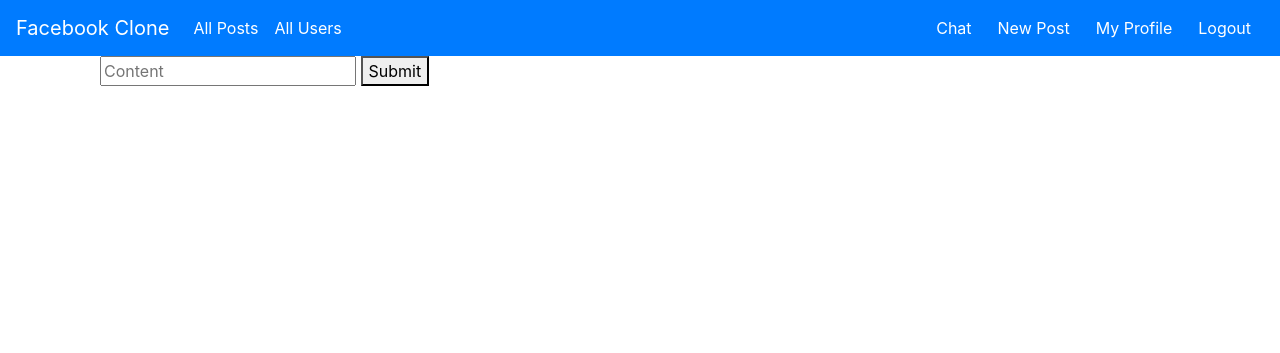
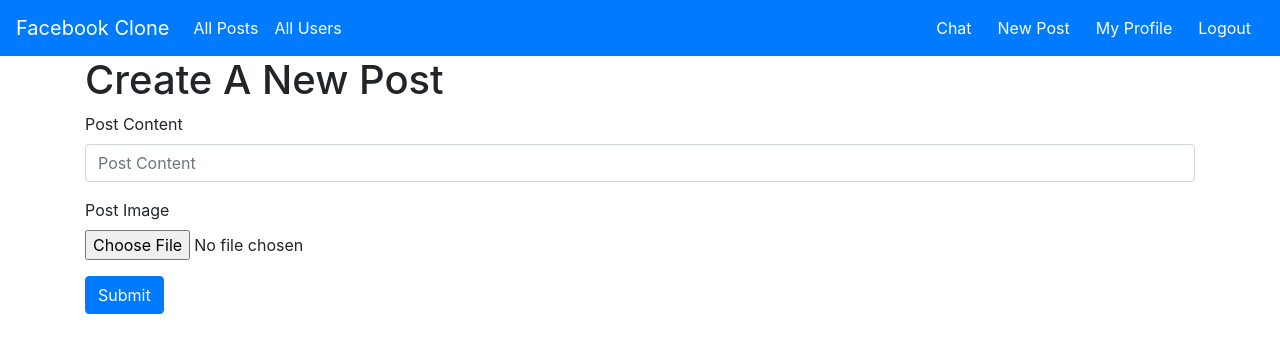
Before and after one commit to Edmilson-Soares/fb, a Node server app: page /post/new in a window 1280 px wide. Shown: the top 353 px of the page. Run offline with Node 20, Linux system fonts and the light colour scheme; the visitor is signed in with stand-in values (Sample User, id 1); some libraries are stand-ins or nearby versions.

Commit message:
Add images to posts

```diff
--- a/app.js
+++ b/app.js
@@ -11,7 +11,8 @@ const User = require("./models/User");
 const port = process.env.port || 3000;
 const onlineChatUsers = [];
 
-const routes = require("./routes/routes");
+const postRoutes = require("./routes/posts");
+const userRoutes = require("./routes/users");
 const app = express();
 
 // Set view engine to ejs so that template files will be ejs files
@@ -52,7 +53,8 @@ app.use((req, res, next) => {
 });
 
 // Routes & Middleware
-app.use("/", routes);
+app.use("/", userRoutes);
+app.use("/", postRoutes);
 
 const server = app.listen(port, () => {
     console.log("App is running on port " + port);
--- a/models/Post.js
+++ b/models/Post.js
@@ -4,6 +4,7 @@ let PostSchema = new mongoose.Schema({
     content: String,
     time: Date,
     likes: Number,
+    image: String,
     creator: {
         _id: {
             type: mongoose.Schema.Types.ObjectId,
--- a/package.json
+++ b/package.json
@@ -10,11 +10,13 @@
   "license": "ISC",
   "dependencies": {
     "body-parser": "^1.18.3",
+    "cloudinary": "^1.11.0",
     "connect-flash": "^0.1.1",
     "ejs": "^2.6.1",
     "express": "^4.16.3",
     "express-session": "^1.15.6",
     "mongoose": "^5.1.4",
+    "multer": "^1.3.0",
     "nodemon": "^1.17.5",
     "passport": "^0.4.0",
     "passport-local": "^1.0.0",
--- /dev/null
+++ b/routes/posts.js
@@ -0,0 +1,236 @@
+const express = require("express");
+const Post = require("../models/Post");
+const User = require("../models/User");
+const Comment = require("../models/Comment");
+const multer = require("multer");
+const cloudinary = require("cloudinary");
+const router = express.Router();
+
+// Multer setup
+const storage = multer.diskStorage({
+    filename: (req, file, callback) => {
+        callback(null, Date.now() + file.originalname);
+    }
+});
+
+const imageFilter = (req, file, callback) => {
+    if (!file.originalname.match(/\.(jpg|jpeg|png|gif)$/i)) {
+        return callback(new Error("Only image files are allowed!"), false);
+    }
+    callback(null, true);
+};
+
+const upload = multer({ storage: storage, fileFilter: imageFilter });
+
+// Cloudinary setup
+cloudinary.config({
+    cloud_name: "idanlo",
+    api_key: "684776635339213",
+    api_secret: "zsvfzGd1EA8zK4CfPAsrMrJxDW4"
+});
+// Middleware
+const isLoggedIn = (req, res, next) => {
+    if (req.isAuthenticated()) {
+        return next();
+    }
+    req.flash("error", "You need to be logged in to do that!");
+    res.redirect("/user/login");
+};
+
+// Index page
+router.get("/", isLoggedIn, (req, res) => {
+    // get all posts
+    // Post.find({}, (err, posts) => {
+    User.findById(req.user._id)
+        .populate({
+            // get friends posts
+            path: "friends",
+            populate: {
+                path: "posts",
+                model: "Post"
+            }
+        })
+        .populate("posts") // get current users posts
+        .exec((err, user) => {
+            if (err) {
+                console.log(err);
+                req.flash(
+                    "error",
+                    "There has been an error finding all posts."
+                );
+                res.render("posts/index"); // posts will be undefined/null
+            } else {
+                // req.sessionStore.sessions has all sessions open with the users email so you can see who is logged in.
+                // it shows the username even if the user's browser is not open and the session is just open so it's pretty much useless
+                // if i do fix it, i need to add the friendsOnline array in the res.render function so that the ejs template will get the variable
+
+                let posts = [];
+                for (var i = 0; i < user.friends.length; i++) {
+                    for (var j = 0; j < user.friends[i].posts.length; j++) {
+                        posts.push(user.friends[i].posts[j]);
+                    }
+                }
+                for (var i = 0; i < user.posts.length; i++) {
+                    posts.push(user.posts[i]);
+                }
+                if (posts) {
+                    res.render("posts/index", {
+                        posts: posts
+                    });
+                } else {
+                    res.render("posts/index", { posts: null });
+                }
+            }
+        });
+});
+
+// user likes a post
+router.get("/post/:id/like", isLoggedIn, (req, res) => {
+    User.findById(req.user._id, (err, user) => {
+        if (err) {
+            console.log(err);
+            req.flash(
+                "There has been an error trying to like this post, are you logged in?"
+            );
+            rse.redirect("back");
+        } else {
+            Post.findById(req.params.id, (err, post) => {
+                if (err) {
+                    console.log(err);
+                    req.flash(
+                        "There has been an error trying to like this post, are you sure you are in the correct URL?"
+                    );
+                    res.redirect("back");
+                } else {
+                    // check if user already likes this post
+                    for (let i = 0; i < user.liked.length; i++) {
+                        if (user.liked[i].equals(post._id)) {
+                            // req.flash with error saying he already liked this post
+                            req.flash("error", "You already liked this post");
+                            return res.redirect("back");
+                        }
+                    }
+                    // increase the likes on the post and add it to user's array. req.flash with success
+                    post.likes = post.likes + 1;
+                    post.save();
+                    user.liked.push(post._id);
+                    user.save();
+                    req.flash(
+                        "success",
+                        `You successfully liked ${
+                            post.creator.firstName
+                        }'s post`
+                    );
+                    res.redirect("back");
+                }
+            });
+        }
+    });
+});
+
+// New Post GET Route
+router.get("/post/new", isLoggedIn, (req, res) => {
+    res.render("posts/new");
+});
+
+// New Post POST Route
+router.post("/post/new", isLoggedIn, upload.single("image"), (req, res) => {
+    if (req.body.content) {
+        let newPost = {};
+        if (req.file) {
+            cloudinary.uploader.upload(req.file.path, result => {
+                // set image url
+                newPost.image = result.secure_url;
+                newPost.creator = req.user;
+                newPost.time = new Date();
+                newPost.likes = 0;
+                newPost.content = req.body.content;
+                Post.create(newPost, (err, post) => {
+                    if (err) {
+                        console.log(err);
+                    } else {
+                        req.user.posts.push(post._id);
+                        req.user.save();
+                        res.redirect("/");
+                    }
+                });
+            });
+        } else {
+            newPost.image = null;
+            newPost.creator = req.user;
+            newPost.time = new Date();
+            newPost.likes = 0;
+            newPost.content = req.body.content;
+            Post.create(newPost, (err, post) => {
+                if (err) {
+                    console.log(err);
+                } else {
+                    req.user.posts.push(post._id);
+                    req.user.save();
+                    res.redirect("/");
+                }
+            });
+        }
+    }
+});
+
+router.get("/post/:id", isLoggedIn, (req, res) => {
+    Post.findById(req.params.id)
+        .populate("comments")
+        .exec((err, post) => {
+            if (err) {
+                console.log(err);
+                req.flash("error", "There has been an error finding this post");
+                res.redirect("back");
+            } else {
+                res.render("posts/show", { post: post });
+            }
+        });
+});
+
+router.get("/post/:id/comments/new", isLoggedIn, (req, res) => {
+    Post.findById(req.params.id, (err, post) => {
+        if (err) {
+            console.log(err);
+            req.flash(
+                "error",
+                "There has been an error trying to comment on this post"
+            );
+            res.redirect("back");
+        } else {
+            res.render("comments/new", { post: post });
+        }
+    });
+});
+
+router.post("/post/:id/comments/new", isLoggedIn, (req, res) => {
+    Post.findById(req.params.id, (err, post) => {
+        if (err) {
+            console.log(err);
+            req.flash("error", "There has been an error posting your comment");
+            res.redirect("back");
+        } else {
+            Comment.create({ content: req.body.content }, (err, comment) => {
+                if (err) {
+                    console.log(err);
+                    req.flash(
+                        "error",
+                        "Something went wrong with posting your comment"
+                    );
+                    res.redirect("back");
+                } else {
+                    comment.creator._id = req.user._id;
+                    comment.creator.firstName = req.user.firstName;
+                    comment.creator.lastName = req.user.lastName;
+                    comment.save();
+                    post.comments.push(comment);
+                    post.save();
+                    req.flash("success", "Successfully posted your comment");
+                    res.redirect("/post/" + post._id);
+                }
+            });
+        }
+    });
+});
+
+module.exports = router;
--- a/routes/routes.js
+++ b/routes/users.js
@@ -1,7 +1,5 @@
 const express = require("express");
-const Post = require("../models/Post");
 const User = require("../models/User");
-const Comment = require("../models/Comment");
 const passport = require("passport");
 const router = express.Router();
 
@@ -14,121 +12,6 @@ const isLoggedIn = (req, res, next) => {
     res.redirect("/user/login");
 };
 
-// Index page
-router.get("/", (req, res) => {
-    // get all posts
-    if (req.isAuthenticated()) {
-        // Post.find({}, (err, posts) => {
-        User.findById(req.user._id)
-            .populate({
-                // get friends posts
-                path: "friends",
-                populate: {
-                    path: "posts",
-                    model: "Post"
-                }
-            })
-            .populate("posts") // get current users posts
-            .exec((err, user) => {
-                if (err) {
-                    console.log(err);
-                    req.flash(
-                        "error",
-                        "There has been an error finding all posts."
-                    );
-                    res.render("posts/index"); // posts will be undefined/null
-                } else {
-                    // req.sessionStore.sessions has all sessions open with the users email so you can see who is logged in.
-                    // it shows the username even if the user's browser is not open and the session is just open so it's pretty much useless
-                    // if i do fix it, i need to add the friendsOnline array in the res.render function so that the ejs template will get the variable
-
-                    // let friendsOnline = [];
-                    // // if user has friends
-                    // if (req.user.friends.length > 0) {
-                    //     // check which one is online
-                    //     let sessions = req.sessionStore.sessions;
-                    //     for (let i in sessions) {
-                    //         let sess = JSON.parse(sessions[i]);
-                    //         let useremail = sess.passport.user;
-                    //         for (var j = 0; j < user.friends.length; j++) {
-                    //             if (user.friends[j].username === useremail) {
-                    //                 friendsOnline.push(user.friends[j]);
-                    //             }
-                    //         }
-                    //     }
-                    // }
-
-                    let posts = [];
-                    for (var i = 0; i < user.friends.length; i++) {
-                        for (var j = 0; j < user.friends[i].posts.length; j++) {
-                            posts.push(user.friends[i].posts[j]);
-                        }
-                    }
-                    for (var i = 0; i < user.posts.length; i++) {
-                        posts.push(user.posts[i]);
-                    }
-                    if (posts) {
-                        res.render("posts/index", {
-                            posts: posts
-                        });
-                    } else {
-                        res.render("posts/index", { posts: null });
-                    }
-                }
-            });
-    } else {
-        // user is not logged in
-        res.redirect("/user/login");
-    }
-});
-
-// user likes a post
-router.get("/post/:id/like", isLoggedIn, (req, res) => {
-    User.findById(req.user._id, (err, user) => {
-        if (err) {
-            console.log(err);
-            req.flash(
-                "There has been an error trying to like this post, are you logged in?"
-            );
-            rse.redirect("back");
-        } else {
-            Post.findById(req.params.id, (err, post) => {
-                if (err) {
-                    console.log(err);
-                    req.flash(
-                        "There has been an error trying to like this post, are you sure you are in the correct URL?"
-                    );
-                    res.redirect("back");
-                } else {
-                    // check if user already likes this post
-                    for (let i = 0; i < user.liked.length; i++) {
-                        if (user.liked[i].equals(post._id)) {
-                            // req.flash with error saying he already liked this post
-                            req.flash("error", "You already liked this post");
-                            return res.redirect("back");
-                        }
-                    }
-                    // increase the likes on the post and add it to user's array. req.flash with success
-                    post.likes = post.likes + 1;
-                    post.save();
-                    user.liked.push(post._id);
-                    user.save();
-                    req.flash(
-                        "success",
-                        `You successfully liked ${
-                            post.creator.firstName
-                        }'s post`
-                    );
-                    res.redirect("back");
-                }
-            });
-        }
-    });
-});
-
-// Users
-
-// New user GET route - show register form
 router.get("/user/register", (req, res) => {
     res.render("users/register");
 });
@@ -202,34 +85,6 @@ router.get("/user/logout", (req, res) => {
 });
 
 // Posts
-
-// New Post GET Route
-router.get("/post/new", isLoggedIn, (req, res) => {
-    res.render("posts/new");
-});
-
-// New Post POST Route
-router.post("/post/new", isLoggedIn, (req, res) => {
-    if (req.body.content) {
-        Post.create(
-            {
-                content: req.body.content,
-                time: new Date(),
-                creator: req.user,
-                likes: 0
-            },
-            (err, post) => {
-                if (err) {
-                    console.log(err);
-                } else {
-                    req.user.posts.push(post._id);
-                    req.user.save();
-                    res.redirect("/");
-                }
-            }
-        );
-    }
-});
 
 // User Profile
 router.get("/user/:id/profile", isLoggedIn, (req, res) => {
@@ -396,65 +251,6 @@ router.get("/user/:id/decline", isLoggedIn, (req, res) => {
     });
 });
 
-router.get("/post/:id", isLoggedIn, (req, res) => {
-    Post.findById(req.params.id)
-        .populate("comments")
-        .exec((err, post) => {
-            if (err) {
-                console.log(err);
-                req.flash("error", "There has been an error finding this post");
-                res.redirect("back");
-            } else {
-                res.render("posts/show", { post: post });
-            }
-        });
-});
-
-router.get("/post/:id/comments/new", isLoggedIn, (req, res) => {
-    Post.findById(req.params.id, (err, post) => {
-        if (err) {
-            console.log(err);
-            req.flash(
-                "error",
-                "There has been an error trying to comment on this post"
-            );
-            res.redirect("back");
-        } else {
-            res.render("comments/new", { post: post });
-        }
-    });
-});
-
-router.post("/post/:id/comments/new", isLoggedIn, (req, res) => {
-    Post.findById(req.params.id, (err, post) => {
-        if (err) {
-            console.log(err);
-            req.flash("error", "There has been an error posting your comment");
-            res.redirect("back");
-        } else {
-            Comment.create({ content: req.body.content }, (err, comment) => {
-                if (err) {
-                    console.log(err);
-                    req.flash(
-                        "error",
-                        "Something went wrong with posting your comment"
-                    );
-                    res.redirect("back");
-                } else {
-                    comment.creator._id = req.user._id;
-                    comment.creator.firstName = req.user.firstName;
-                    comment.creator.lastName = req.user.lastName;
-                    comment.save();
-                    post.comments.push(comment);
-                    post.save();
-                    req.flash("success", "Successfully posted your comment");
-                    res.redirect("/post/" + post._id);
-                }
-            });
-        }
-    });
-});
-
 // CHAT
 router.get("/chat", isLoggedIn, (req, res) => {
     User.findById(req.user._id)
--- a/views/posts/new.ejs
+++ b/views/posts/new.ejs
@@ -1,10 +1,16 @@
 <% include ../partials/header %>
 
-<div class="container">
-    <form action="/post/new" method="POST">
-        <input type="text" name="content" placeholder="Content">
-        <button type="submit">Submit</button>
-    </form>
-</div>
+<h1>Create A New Post</h1>
+<form action="/post/new" method="POST" enctype="multipart/form-data">
+    <div class="form-group">
+        <label for="content">Post Content</label>
+        <input type="text" id="content" class="form-control" name="content" placeholder="Post Content" required>
+    </div>
+    <div class="form-group">
+        <label for="image">Post Image</label>
+        <input type="file" id="image" class="form-control-file" name="image" accept="image/*">
+    </div>
+    <button type="submit" class="btn btn-primary">Submit</button>
+</form>
 
 <% include ../partials/footer %>
--- a/views/posts/show.ejs
+++ b/views/posts/show.ejs
@@ -1,6 +1,11 @@
 <% include ../partials/header %>
 
 <p>Created by <%= post.creator.firstName %></p>
+<% if (post.image) { %>
+    <div>
+        <img src="<%= post.image %>" style="max-height: 500px;">
+    </div>
+<% } %>
 <p><%= post.content %></p>
 
 <% post.comments.forEach(comment => { %>
```
Also changed, not shown: views/posts/index.ejs (+5 -3 lines).
